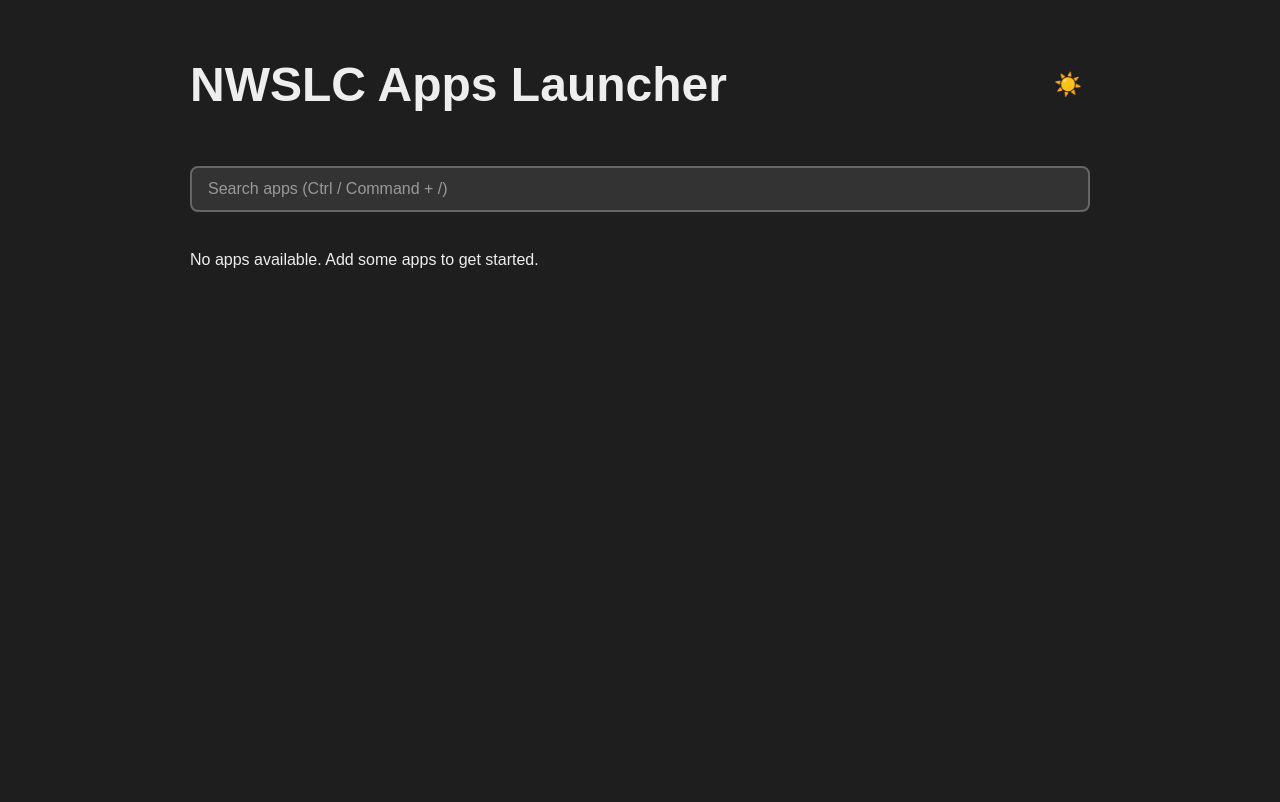
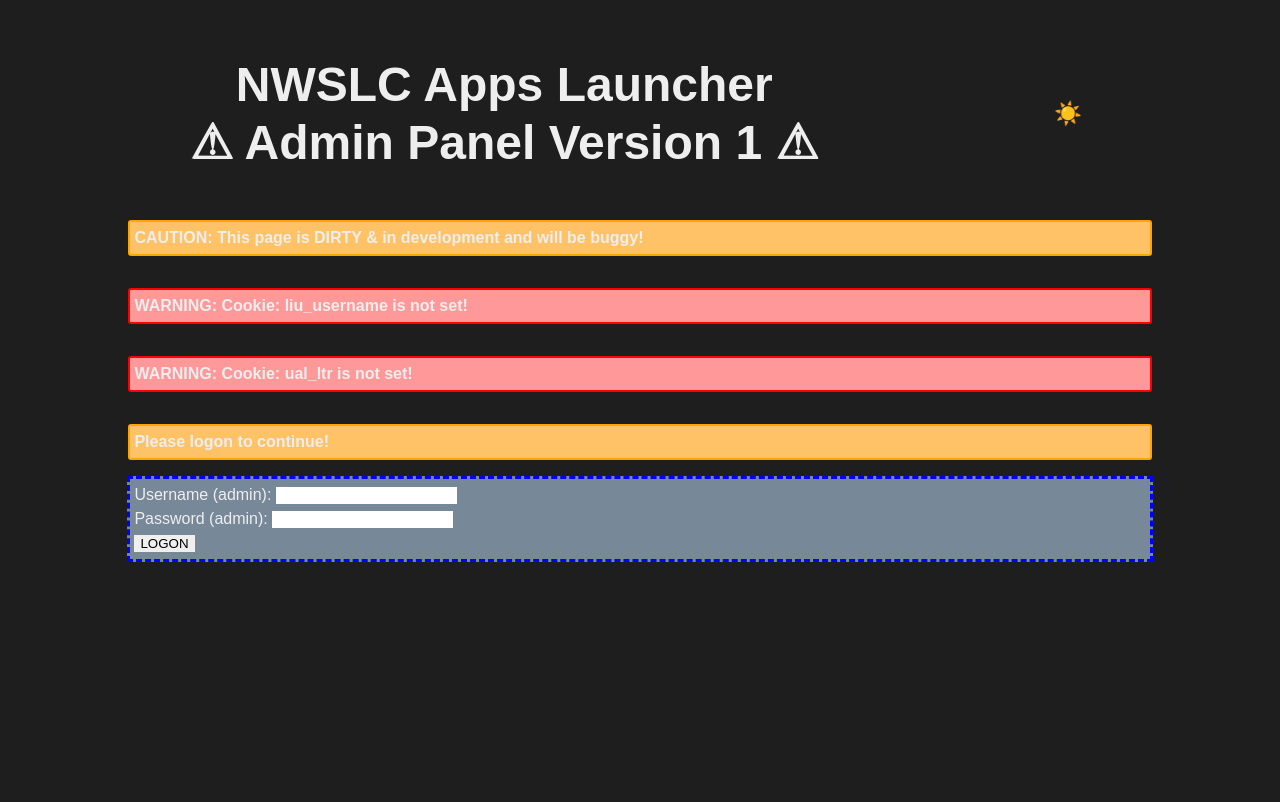
Before and after one commit to rogir-2/app-launcher, a PHP site: page /admin/index.php in a window 1280 px wide. Shown: the top 802 px of the page. Run offline with PHP 8.4, Linux system fonts and the light colour scheme; data that the repository does not hold is empty.

Commit message:
LogonAuthenticationStage1
Some QoL CSS added for visuals, Someplaceholder authentication processes not linked to DB and not salted or encrypted. Proof of concept in place

```diff
--- /dev/null
+++ b/admin/g/scout.php
@@ -0,0 +1,8 @@
+<?php
+$liu_username = 'liu_username';
+$liu_name = 'liu_name';
+$knock = 'knock';
+$ual_num = 'ual_num';
+$ual_ltr = 'ual_ltr';
+$los = 'loggedInsuccessful';
+?>
--- /dev/null
+++ b/admin/index.php
@@ -0,0 +1,57 @@
+<!DOCTYPE html>
+<html lang="en">
+<head>
+    <meta charset="UTF-8">
+    <meta name="viewport" content="width=device-width, initial-scale=1.0">
+    <title><?php require_once '../includes/config.php'; echo $title;?></title>
+
+    <!-- CSS Style -->
+    <link rel="stylesheet" href="../assets/css/global.css">
+    <link rel="stylesheet" href="../assets/css/style.css">
+
+</head>
+    <body class="dark">
+        <!-- Header -->
+        <header>
+            <h1 tabindex="0"><?php require_once '../includes/config.php'; echo $title;?> </br>⚠ Admin Panel Version 1 ⚠</h1>
+            <button id="themeBtn" area-pressed="true" aria-label="Toggle light mode">
+                <span id="themeIcon">☀️</span>
+            </button>
+        </header>
+        <?php
+        include '../assets/css/admin.css';
+        include '../includes/config.php';
+        include 'g/scout.php';
+        // LOGON COOKIE CODE FOR NOW //
+        echo '<p class="caut">CAUTION: This page is DIRTY & in development and will be buggy!</p>';
+        if(!isset($_COOKIE[$los]))
+        {
+            if(!isset($_COOKIE[$liu_username])){echo '<p class="warn">WARNING: Cookie: '.$liu_username.' is not set!</p>';}
+            if(!isset($_COOKIE[$ual_ltr])){echo '<p class="warn">WARNING: Cookie: '.$ual_ltr.' is not set!</p>';}
+            echo '<p class="caut">Please logon to continue!</p>';
+            echo'<div id="auth">';
+            include 'logon.php';
+            echo'</div>';
+        }
+        elseif($_COOKIE[$los]=="1")
+        {
+            if($_COOKIE[$ual_ltr]=="a")
+            {
+                echo '<a class="debug" href="logoff.php">DIRTY LOGOFF</a>';
+                // TEMP MAYBE MOVE //
+                echo'<div id="addapp">';
+                if($adminmode !== 2){include 'addapp.php';}if($adminmode==2){include 'addapp.php';}
+                echo'</div>';
+                echo'<div id="editapp">';
+                if($adminmode !== 2){include 'editapp.php';}if($adminmode==2){echo '<p class="caut">MODULE NOT YET MADE!</p>';}
+                echo'</div>';
+                echo'<div id="delapp">';
+                if($adminmode !== 2){include 'delapp.php';}if($adminmode==2){echo '<p class="caut">MODULE NOT YET MADE!</p>';}
+                echo'</div>';
+            }
+            // END OF LOGON COOKIE CODE FOR NOW //
+        }
+        ?>
+        <script src="../assets/js/app.js"></script>
+    </body>
+</html>
--- /dev/null
+++ b/admin/logon.php
@@ -0,0 +1,11 @@
+<?php
+echo '
+<form action="g/auth.php" method="POST">
+<label>Username (admin): </label>
+<input type="text" name="liu_username"></br>
+<label>Password (admin): </label>
+<input type="text" name="knock"></br>
+<input type="submit" value="LOGON">
+</form>
+';
+?>
--- /dev/null
+++ b/assets/css/admin.css
@@ -0,0 +1,60 @@
+<style>
+h1
+{
+    text-align: center;
+}
+#addapp
+{
+    border:dashed green 3px;
+    width:80%;
+    background-color: lightslategray;
+    padding: 4px;
+}
+#editapp
+{
+    border:dashed orange 3px;
+    width:80%;
+    background-color: lightslategray;
+    padding: 4px;
+}
+#delapp
+{
+    border:dashed red 3px;
+    width:80%;
+    background-color: lightslategray;
+    padding: 4px;
+}
+#auth
+{
+    border:dashed blue 3px;
+    width:80%;
+    background-color: lightslategray;
+    padding: 4px;
+}
+.warn
+{
+    width:80%;
+    border:solid red 2px;
+    border-radius: 3px;
+    background-color: #ff9999;
+    padding: 4px;
+    font-weight: bold;
+}
+.caut
+{
+    width:80%;
+    border:solid orange 2px;
+    border-radius: 3px;
+    background-color: #ffc266;
+    padding: 4px;
+    font-weight: bold;
+}
+.debug
+{
+    border:solid blue 2px;
+    border-radius: 3px;
+    background-color: #6877ff;
+    padding: 4px;
+    font-weight: bold;
+}
+</style>
--- /dev/null
+++ b/includes/config.php
@@ -0,0 +1,7 @@
+<?php
+// System Modes //
+$globalmode = 0; // 0 - Live, 1 - Testing, 2 - Debugging, 3 - Maintenance (Taken Offline), 66 - ORDER 66!
+$adminmode = 2; // 0 - Live, 1 - Testing, 2 - Debugging, 3 - Maintenance (Taken Offline), 66 - ORDER 66!
+$usermode = 0; // 0 - Live, 1 - Testing, 2 - Debugging, 3 - Maintenance (Taken Offline), 66 - ORDER 66!
+$title = 'NWSLC Apps Launcher'; // Application Title - Global updates title
+?>
--- a/index.php
+++ b/index.php
@@ -23,7 +23,7 @@
 <head>
     <meta charset="UTF-8">
     <meta name="viewport" content="width=device-width, initial-scale=1.0">
-    <title>NWSLC Apps Launcher</title>
+    <title><?php require_once 'includes/config.php'; echo $title;?></title>
 
     <!-- CSS Style -->
     <link rel="stylesheet" href="./assets/css/global.css">
@@ -33,7 +33,7 @@
     <body class="dark">
         <!-- Header -->
         <header>
-            <h1 tabindex="0">NWSLC Apps Launcher</h1>
+            <h1 tabindex="0"><?php require_once 'includes/config.php'; echo $title;?></h1>
 
             <button id="themeBtn" area-pressed="true" aria-label="Toggle light mode">
                 <span id="themeIcon">☀️</span>
```
Also changed, not shown: admin/addapp.php (added, +22 -0 lines), admin/exec.php (added, +7 -0 lines), admin/g/auth.php (added, +23 -0 lines), admin/logoff.php (added, +8 -0 lines), assets/images/appicons/default.png (added), assets/images/appicons/devtester.png (added).
